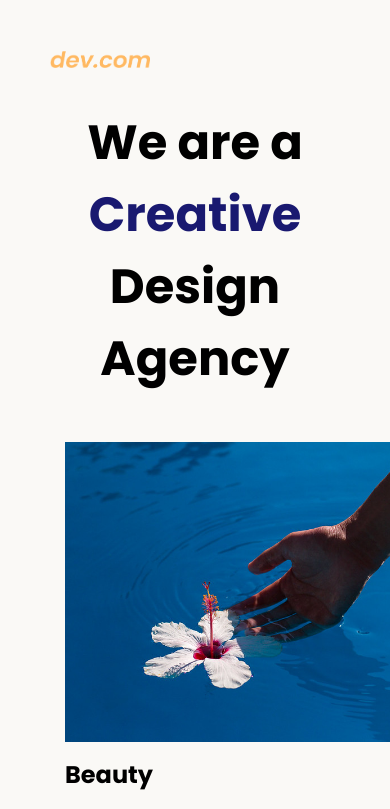
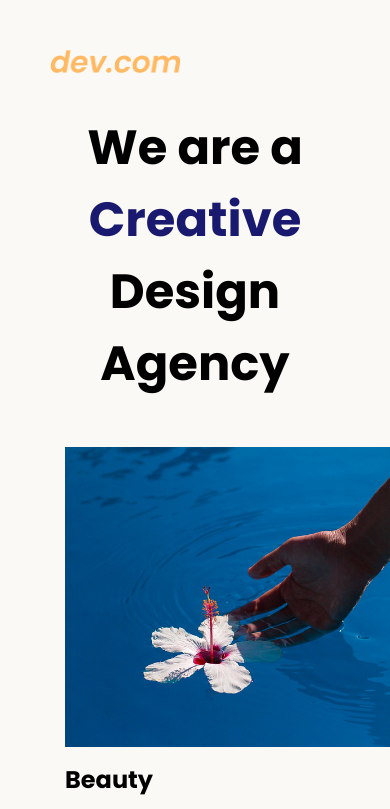
Before and after one commit to betopark97/Web-Development-Bootcamp, a plain HTML site: page section8/8.4_Web_Design_Agency_Project/index.html in a window 390 px wide. Shown: the top 809 px of the page. Drawn offline with Linux system fonts and the light colour scheme.

Commit message:
update web design agency project

```diff
--- a/section8/8.4_Web_Design_Agency_Project/style.css
+++ b/section8/8.4_Web_Design_Agency_Project/style.css
@@ -18,7 +18,6 @@ body {
 
 .card {
   flex: 1;
-  display: inline-block;
   border: 15px solid #faf9f6;
 }
 
@@ -58,7 +57,7 @@ footer {
     text-align: center;
   }
   .logo {
-    width: 100px;
+    width: 130px;
   }
   .tile-image {
     height: 300px;
```
Also changed, not shown: section8/8.4_Web_Design_Agency_Project/index.html (+3 -0 lines).
